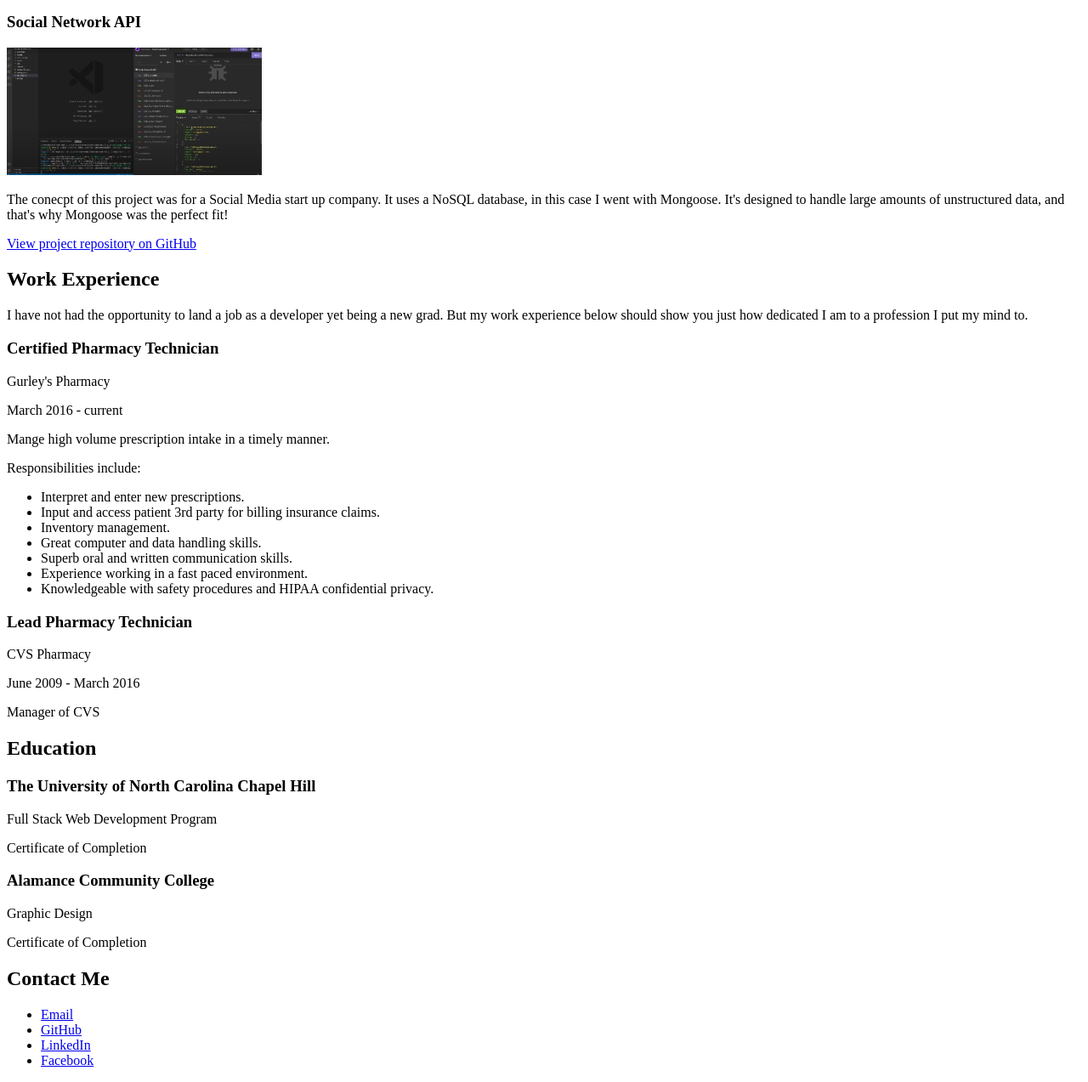
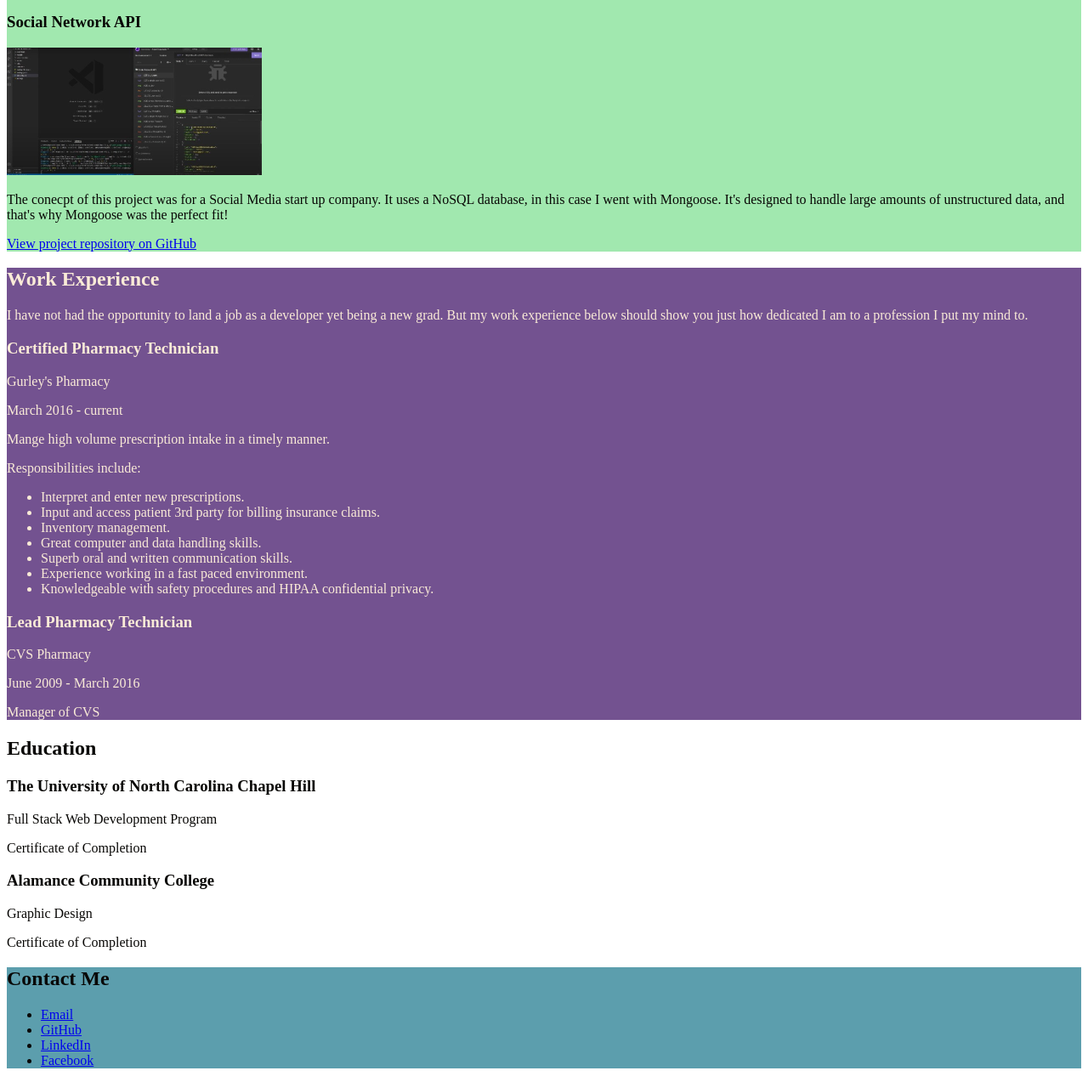
Before and after one commit to drewk2629/css-portfolio, a plain HTML site: page index.html in a window 1280 px wide. Shown: the part 267-1540 px from the top of the page at 85% size. Drawn offline with Linux system fonts and the light colour scheme.

Commit message:
potential color palette

```diff
--- a/css/styles.css
+++ b/css/styles.css
@@ -1,3 +1,46 @@
+/*
+Potential Color Palette
+--black: #080705ff;
+--cadet-blue: #5c9eadff;
+--celadon: #a1e8afff;
+--royal-purple: #735290ff;
+--sandy-brown: #f4a261ff;
+*/
+
+/* Global styles
+----------------------------------------*/
+body {
+    color: #080705ff;
+}
+
 img {
     width: 300px;
 }
+
+/* Profile styles
+----------------------------------------*/
+header {
+    background: #5c9eadff;
+}
+
+/* Projects styles
+----------------------------------------*/
+.projects {
+    background: #a1e8afff;
+}
+
+/* Work experience styles
+----------------------------------------*/
+.work-experience {
+    background: #735290ff;
+    color: antiquewhite;
+}
+
+/* Education styles
+----------------------------------------*/
+
+/* Contact styles
+----------------------------------------*/
+footer {
+    background: #5c9eadff;
+}
--- a/index.html
+++ b/index.html
@@ -18,14 +18,14 @@
       </header>
 
       <!-- ********************  PROJECTS / PORTFOLIO  ********************* -->
-      <section>
+      <section class="projects">
         <h2>Featured Projects</h2>
         <p>I'm showcasing some of the projects I'm most proud of as of today.</p>
 
         <!-- Copy the whole <section> block to add more projects. -->
         <section>
           <h3>Social Network API</h3>
-          <img src="images/social-network-api.jpg" alt="Social Network API I created using express.js, mongoose and MongoDB">
+          <img src="images/social-network-api.jpg" alt="Social Network API I created using express.js, Mongoose and MongoDB">
           <p>The conecpt of this project was for a Social Media start up company. It uses a NoSQL database, in this case I went with Mongoose. It's designed to handle large amounts of unstructured data, and that's why Mongoose was the perfect fit!</p>
           <a href="https://github.com/drewk2629/social-network-api" target="_blank">View project repository on GitHub</a>
         </section>
@@ -33,7 +33,7 @@
       </section>
 
       <!-- ***********************  WORK EXPERIENCE  *********************** -->
-      <section>
+      <section class="work-experience">
         <h2>Work Experience</h2>
         <p>I have not had the opportunity to land a job as a developer yet being a new grad. But my work experience below should show you just how dedicated I am to a profession I put my mind to.</p>
 
@@ -62,7 +62,7 @@
       </section>
 
       <!-- ******************  EDUCATION & CERTIFICATIONS ****************** -->
-      <section>
+      <section class="education">
         <h2>Education</h2>
 
         <!-- Copy this whole <section> block to add more schools. -->
```
